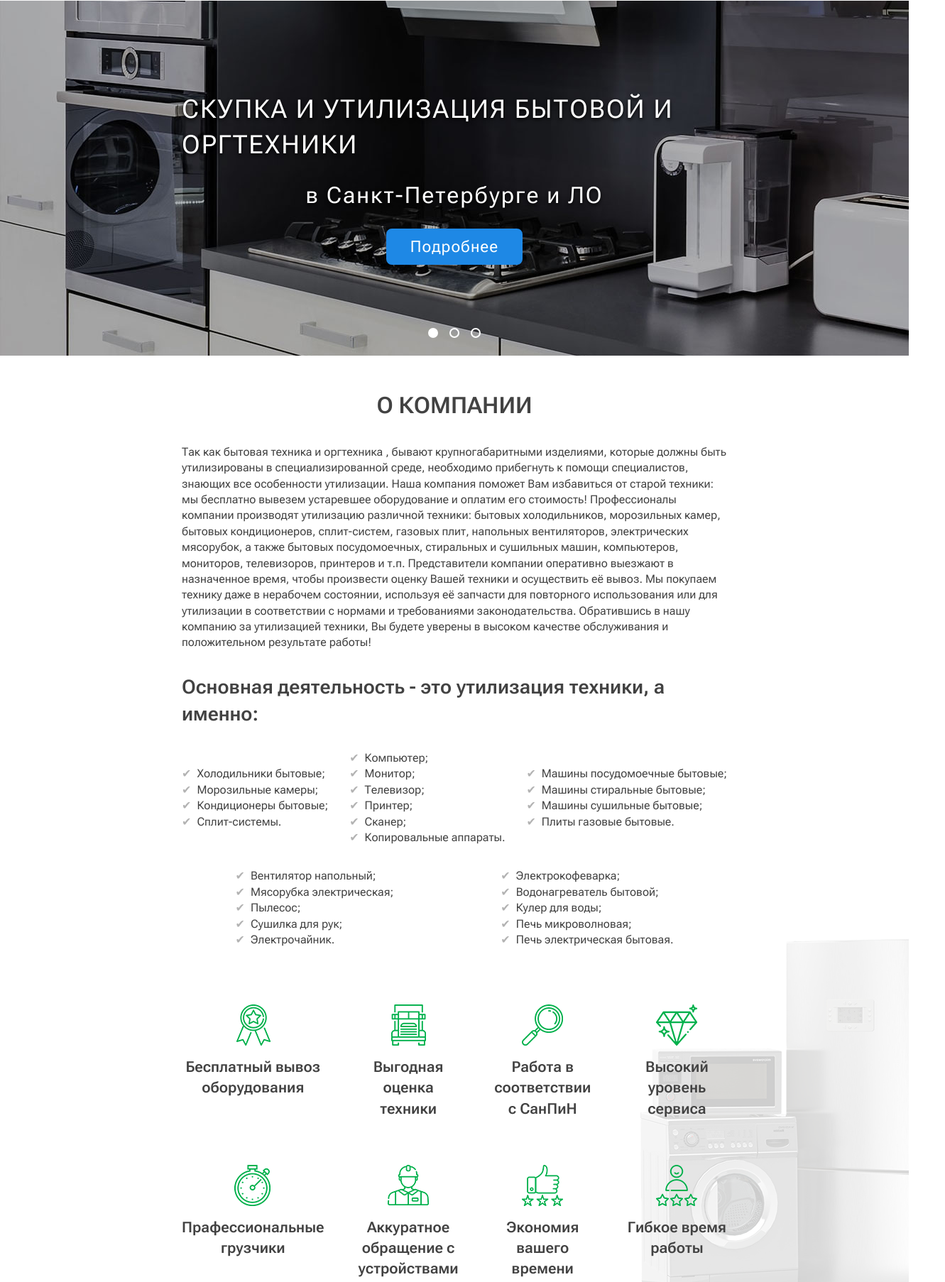
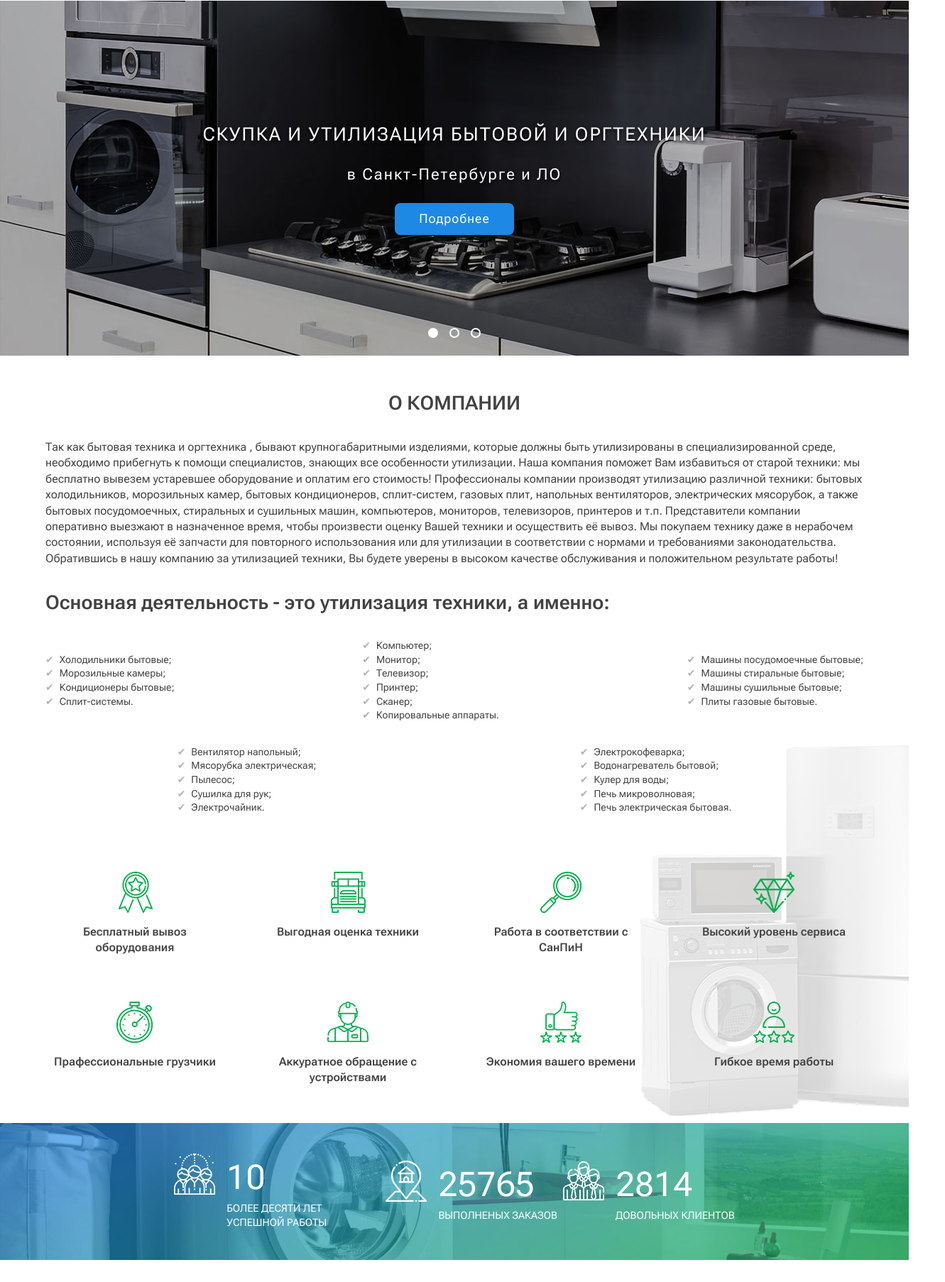
Before and after one commit to Bekeshkin-Anton/utilizacia, a website built with webpack: page src/index.html in a window 1280 px wide. Shown: the part 99-1905 px from the top of the page at 71% size, 1331 px wide, since content can reach past the window. Built offline with nearby package versions, Linux system fonts and the light colour scheme.

Commit message:
almoust added adaptive styles

```diff
--- a/src/css/parts/adaptive-styles.scss
+++ b/src/css/parts/adaptive-styles.scss
@@ -3,8 +3,84 @@
 @media screen and (max-width: 1920px) {
 }
 @media screen and (max-width: 1600px) {
+  .achievements {
+    & .content {
+      padding: 0 15%;
+    }
+  }
+  .achievements__subelem {
+    font-size: 0.9rem;
+  }
 }
-@media screen and (max-width: 1200px) {
+@media screen and (max-width: 1500px) {
+  body {
+    font-size: 14px;
+  }
+  .slider__title {
+    font-size: 30px;
+  }
+  .slider__subtitle {
+    font-size: 26px;
+  }
+  .slider__btn {
+    font-size: 1.2rem;
+  }
+  .about-advantages-grid__elem {
+    font-size: 1.1rem;
+  }
+  .content {
+    padding: 0 10%;
+  }
 }
-@media screen and (max-width: 1024px) {
+@media screen and (max-width: 1300px) {
+  body {
+    font-size: 14px;
+  }
+  .slider__title {
+    font-size: 26px;
+  }
+  .slider__subtitle {
+    font-size: 22px;
+  }
+  .slider__btn {
+    font-size: 1.1rem;
+  }
+  .about-advantages-grid__elem {
+    font-size: 1rem;
+  }
+  .achievements__subelem span {
+    font-size: 3rem;
+  }
+  .content {
+    padding: 0 5%;
+  }
+  .section__title {
+    font-size: 1.7rem;
+  }
 }
+@media screen and (max-width: 1100px) {
+  .navbar li a {
+    font-size: 0.8rem;
+    // padding: 0 0.5rem;
+  }
+  .header-popup-btn {
+    font-size: 0.7rem;
+  }
+  .header-contats {
+    padding: 0 5%;
+  }
+  .header-nav {
+    padding: 0.7rem 5%;
+  }
+}
+@media screen and (max-width: 912px) {
+  body {
+    font-size: 18px;
+  }
+  .section__disc {
+    font-size: 20px;
+  }
+  .header-title {
+    font-size: 14px;
+  }
+}
--- a/src/css/parts/common-styles.scss
+++ b/src/css/parts/common-styles.scss
@@ -8,6 +8,7 @@
 }
 html {
   scroll-behavior: smooth;
+  overflow-x: hidden;
 }
 body {
   font-size: 16px;
@@ -15,12 +16,18 @@ body {
   color: #424242;
   font-family: 'Roboto Flex', sans-serif;
   position: relative;
+  height: fit-content;
+  width: 100%;
+  max-width: 100vw;
   // font-family: 'Montserrat', sans-serif;
   // font-family: 'Open Sans', sans-serif;
 }
 main {
   z-index: 1;
   position: relative;
+}
+section {
+  overflow-x: hidden;
 }
 .content {
   padding: 0 20%;
@@ -151,18 +158,24 @@ main {
 
   // .achievements-content
   &-content {
-    min-height: 20rem;
+    min-height: fit-content;
     width: 100%;
     height: 100%;
-    display: grid;
-    grid-template-columns: repeat(3, 1fr);
+    // display: grid;
+    // grid-template-columns: repeat(3, 1fr);
+    @extend %flex-row;
+    justify-content: center;
+    align-items: center;
+    gap: 0.5rem;
   }
   // .achievements__elem
 
   &__elem {
     @extend %flex-row;
-    align-items: center;
+    align-items: flex-start;
     justify-content: center;
+    width: fit-content;
+    max-width: 35%;
     & img {
       margin-right: 1rem;
     }
@@ -173,10 +186,12 @@ main {
   &__subelem {
     font-size: 1rem;
     color: #fff;
-    white-space: nowrap;
+    white-space: wrap;
     text-transform: uppercase;
+    width: fit-content;
     & span {
       font-size: 4rem;
+      width: fit-content;
     }
   }
 }
--- a/src/css/parts/slider.scss
+++ b/src/css/parts/slider.scss
@@ -105,13 +105,13 @@
   // .slider-nav-btn__left
 
   &__left {
-    left: -4%;
+    left: -10%;
   }
 
   // .slider-nav-btn__right
 
   &__right {
-    right: -4%;
+    right: -10%;
   }
 }
 @keyframes fade {
--- a/src/index.html
+++ b/src/index.html
@@ -24,7 +24,7 @@
       </div>
       <div class="header-nav">
         <div class="header-nav__left">
-          <a href="#slider" class="header-title">Утилизация<br />бытовой техники</a>
+          <a href="#slider" class="header-title">Утилизация<br />бытовой&nbsp;техники</a>
           <!-- <p class="header-title">Утилизация<br />бытовой техники</p> -->
           <ul class="navbar">
             <li><a data-section-hash href="#slider">Главная</a></li>
--- a/src/js/index.js
+++ b/src/js/index.js
@@ -17,3 +17,5 @@ document.addEventListener('DOMContentLoaded', () => {
   new leadForm();
   new PopupForm();
 });
+
+document.querySelector('header').setAttribute('style', `border: 1px solid red;`);
--- a/src/js/parts/slider.js
+++ b/src/js/parts/slider.js
@@ -47,8 +47,8 @@ export const slider = () => {
     sliderBtnRight.setAttribute('style', `right: 4%`);
   });
   sliderArea.addEventListener('mouseleave', () => {
-    sliderBtnLeft.setAttribute('style', `left: -4%;`);
-    sliderBtnRight.setAttribute('style', `right: -4%`);
+    sliderBtnLeft.setAttribute('style', `left: -10%;`);
+    sliderBtnRight.setAttribute('style', `right: -10%`);
   });
   // slider-nav-btn;
 };
```
